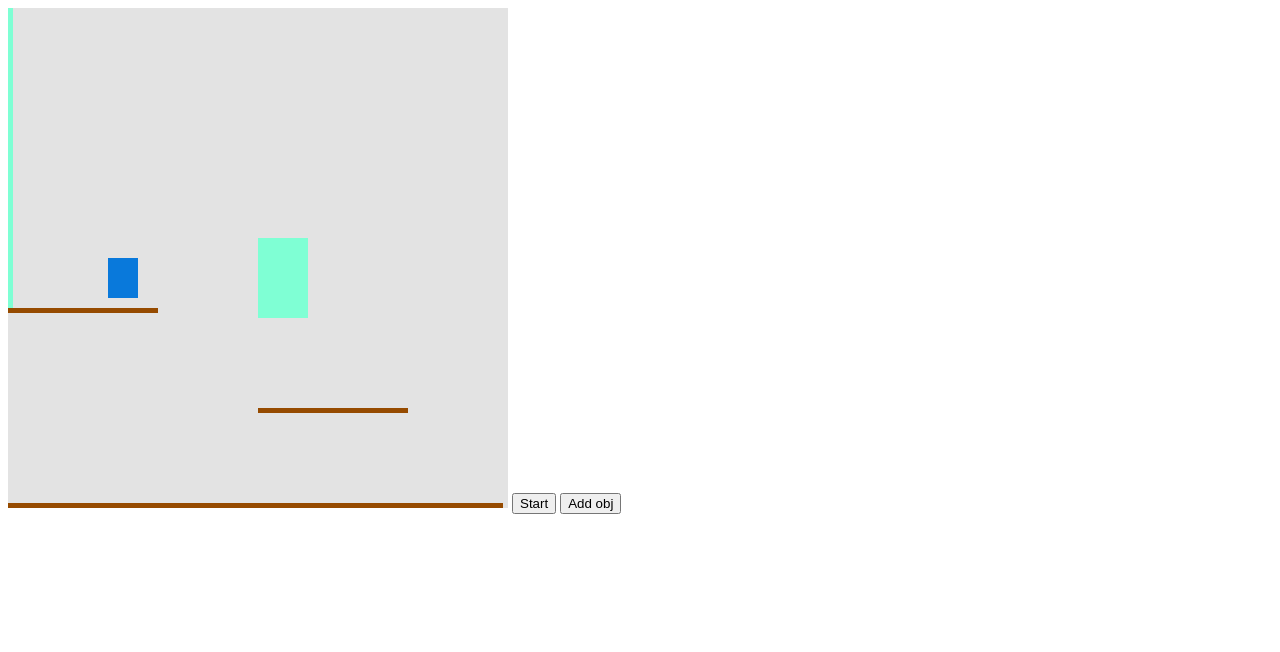
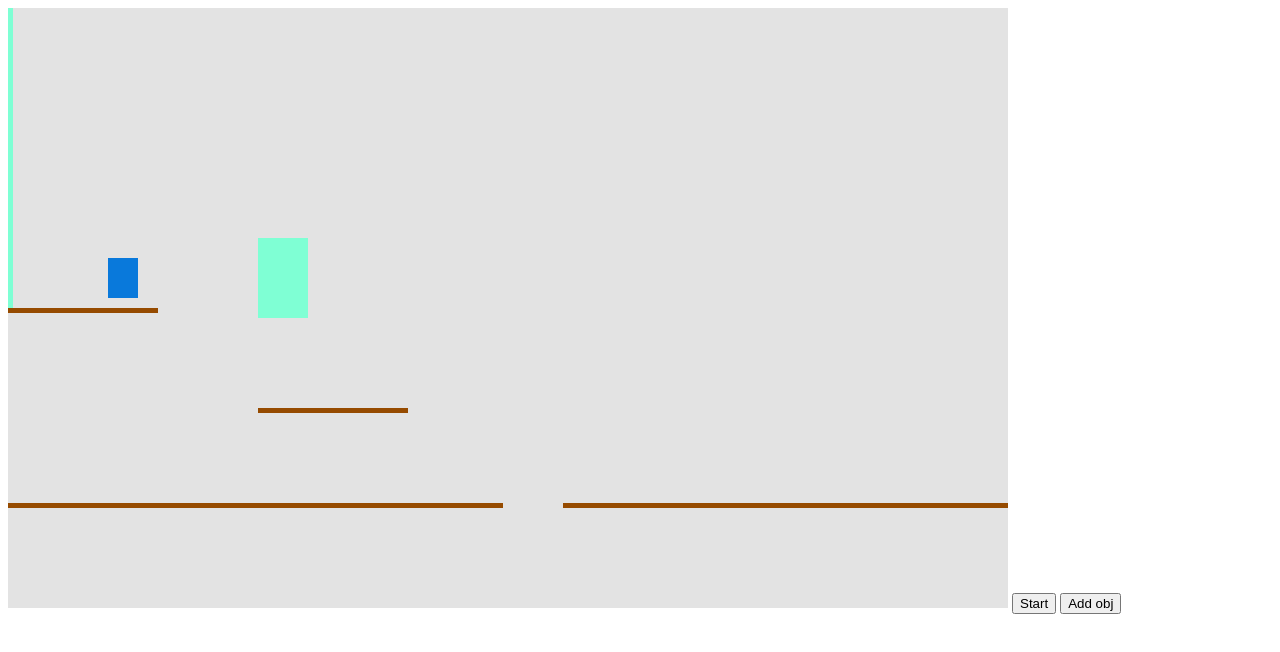
Before and after one commit to Parcevale/JS_game, a plain HTML site: page index.html in a window 1280 px wide. Drawn offline with Linux system fonts and the light colour scheme.

Commit message:
overall size

```diff
--- a/data/data.js
+++ b/data/data.js
@@ -43,6 +43,14 @@ var DATA = {
 				color: "#964b00"
 			},
 			{
+				type: "platform3",
+				x: 555,
+				y: 495,
+				w: 495,
+				h: 5,
+				color: "#964b00"
+			},
+			{
 				type: "box",
 				x: 250,
 				y: 230,
--- a/index.html
+++ b/index.html
@@ -6,7 +6,7 @@
 </head>
 
 <body class="sapUiBody" id="content">
-	<canvas id="canvas" width="500" height="500"></canvas>
+	<canvas id="canvas"></canvas>
 	<button onclick="onStartGame()">Start</button>
 	<button onclick="onButton()">Add obj</button>
 	<script type="text/javascript" src="data/data.js"></script>
--- a/js/main.js
+++ b/js/main.js
@@ -11,9 +11,15 @@ var bounce;
 // require('./data.json')
 console.log('json data', DATA);
 
+var canvas = document.getElementById('canvas');
+canvas.width = 1000;
+canvas.height = 600;
+canvas.setAttribute('width', canvas.width);
+canvas.setAttribute('height', canvas.height);
+
 var clear = function() {
 	ctx.fillStyle = "#E3E3E3";
-	ctx.fillRect(0,0,500,500);
+	ctx.fillRect(0, 0, ctx.canvas.width, ctx.canvas.height);
 }
 var draw = function(x,y,w,h,color) {
 	ctx.fillStyle = color;
```
